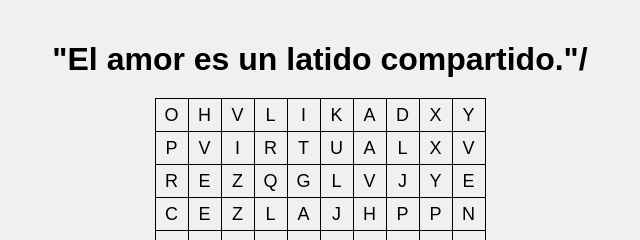
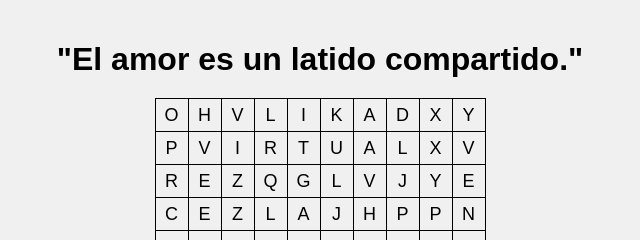
Before and after one commit to Axl-Algorithm/Axl-Algorithm.github.io, a plain HTML site: page index.html in a window 1280 px wide. Shown: the top 240 px of the page, 320-960 px from the left. Drawn offline with Linux system fonts and the light colour scheme.

Commit message:
Update index.html

```diff
--- a/index.html
+++ b/index.html
@@ -7,7 +7,7 @@
     <link rel="stylesheet" href="styles.css">
 </head>
 <body>
-    <h1>"El amor es un latido compartido."/</h1>
+    <h1>"El amor es un latido compartido."</h1>
     <div id="wordsearch-container">
         <table id="wordsearch"></table>
     </div>
```
